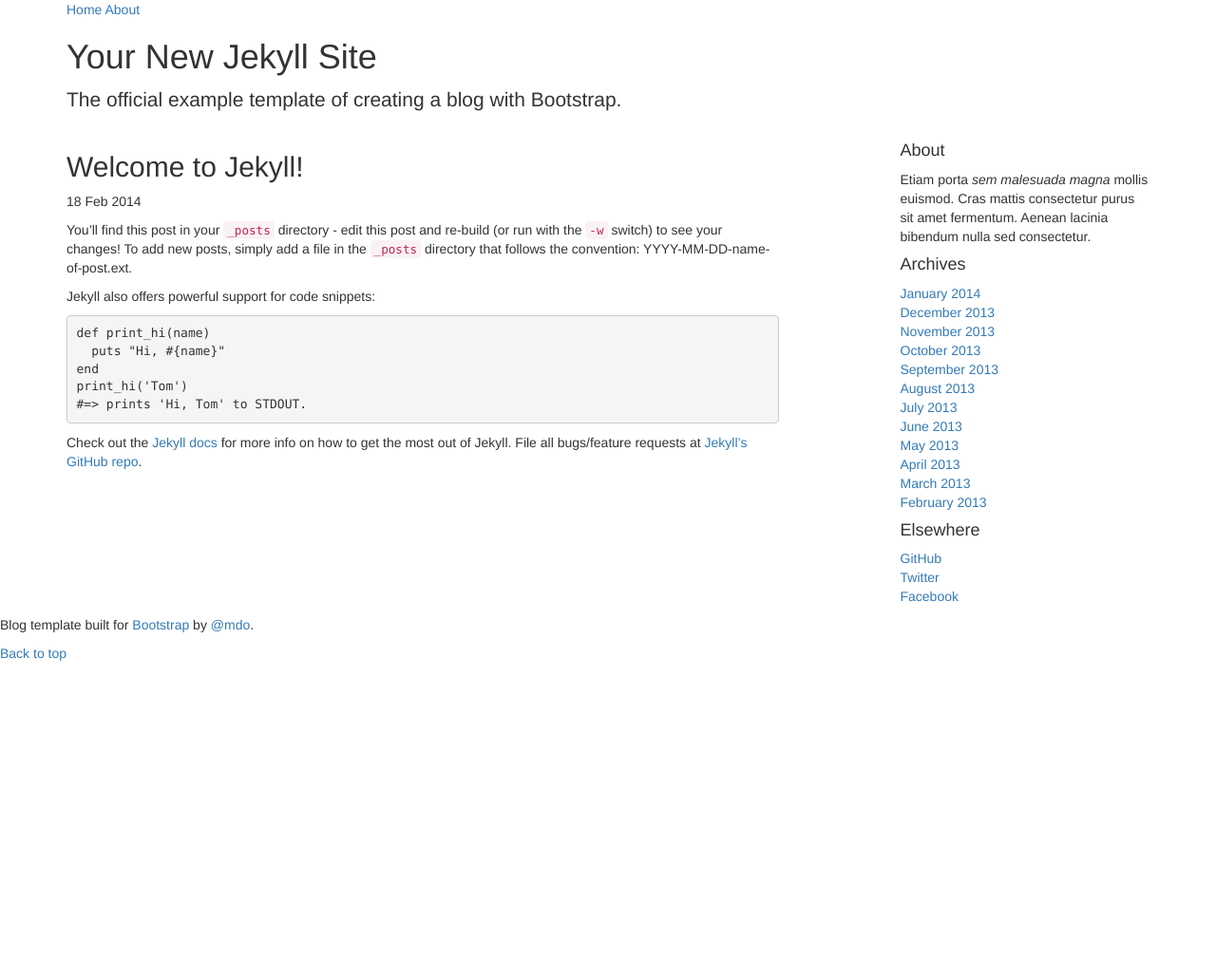
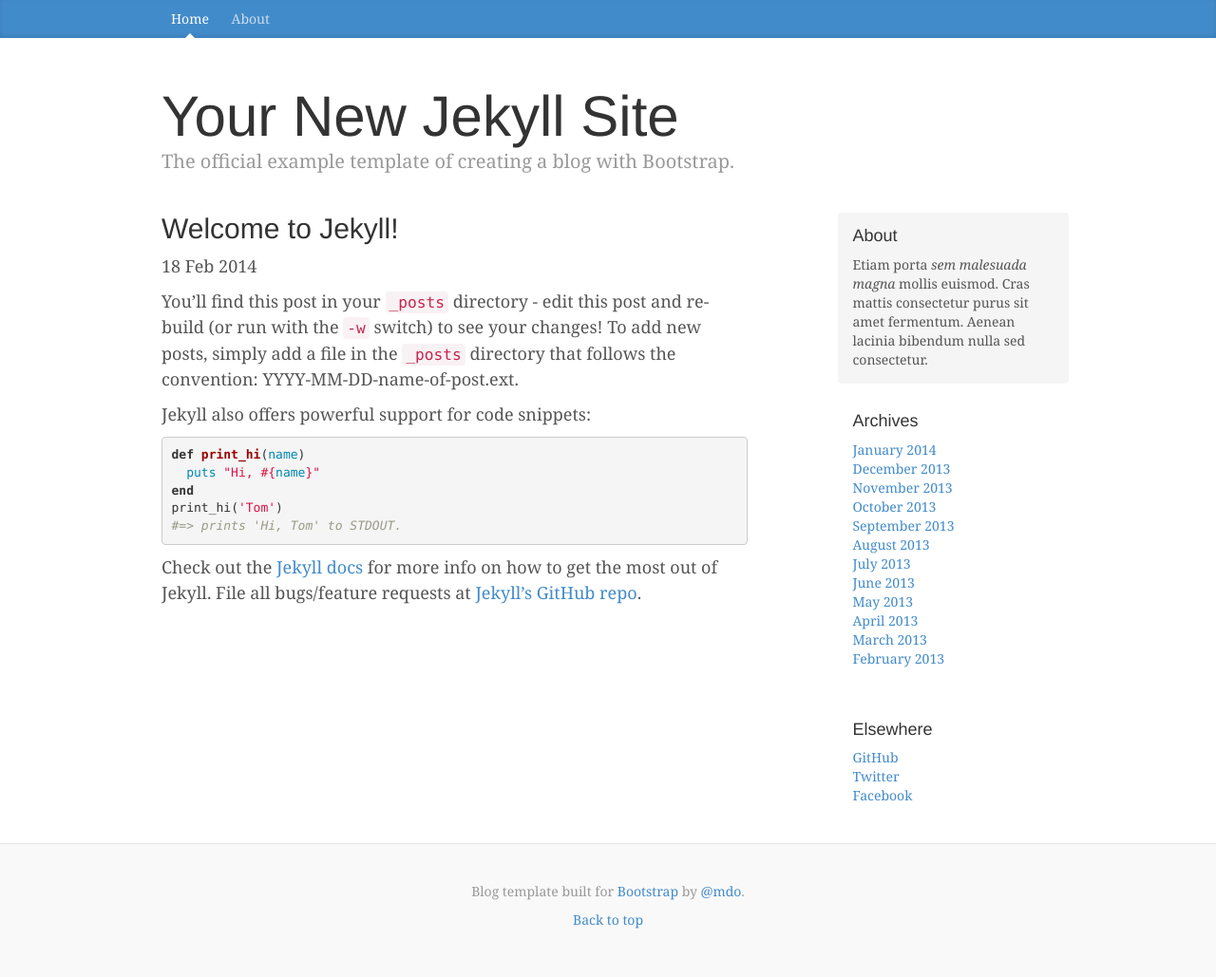
Before and after one commit to z1g1/z1g1.net, a Jekyll site: the page built from _posts/2014-02-18-welcome-to-jekyll.markdown, in a window 1280 px wide. Shown: the whole page at 95% size. Built offline with Jekyll 4.4.1, drawn with Linux system fonts in a browser that asks for light colours; nearby versions of some CDN libraries; library files that are not in the unit come from our copies; Markdown is read by kramdown in place of the engine named in the settings; before the commit the page ends 900 px from its top, so only the background shows below that.

Commit message:
updated default.html with /css vs css

```diff
--- a/_layouts/default.html
+++ b/_layouts/default.html
@@ -11,11 +11,11 @@
     <title>Blog Template for Bootstrap</title>
 
     <!-- Bootstrap core CSS -->
-    <link href="css/bootstrap.css" rel="stylesheet">
-    <link href="css/syntax.css" rel="stylesheet">
+    <link href="/css/bootstrap.css" rel="stylesheet">
+    <link href="/css/syntax.css" rel="stylesheet">
 
     <!-- Custom styles for this template -->
-    <link href="css/blog.css" rel="stylesheet">
+    <link href="/css/blog.css" rel="stylesheet">
 
     <!-- HTML5 shim and Respond.js IE8 support of HTML5 elements and media queries -->
     <!--[if lt IE 9]>
```
